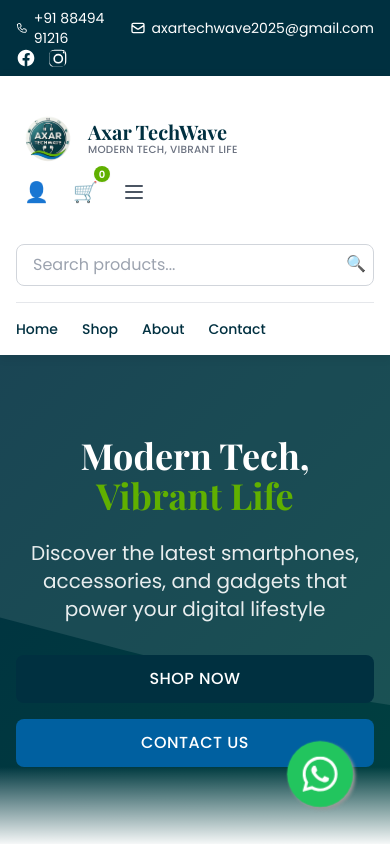
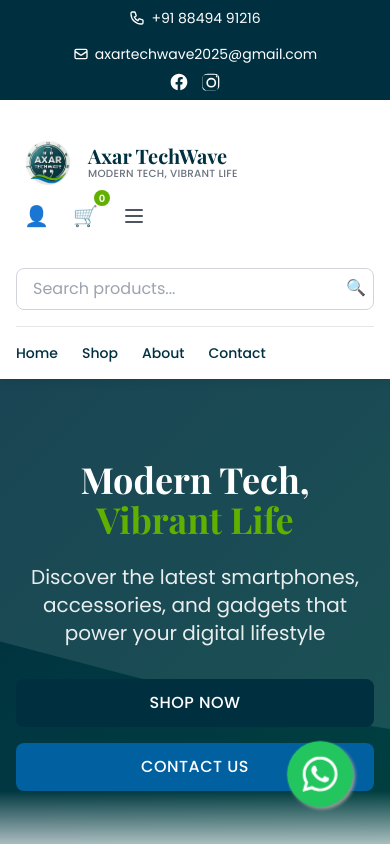
Before and after one commit to F-enil/AxarTechwave, a plain HTML site: page Index.html in a window 390 px wide. Shown: the top 844 px of the page. Drawn offline with nearby package versions, Linux system fonts and the light colour scheme; no server answers.

Commit message:
Fix: frontend updated

```diff
--- a/Index.html
+++ b/Index.html
@@ -361,19 +361,20 @@
     </style>
 </head>
 
-<body class="font-body bg-white">
+<body class="font-body bg-white overflow-x-hidden">
     <!-- Top Bar -->
     <div class="bg-primary text-white py-2 text-sm">
         <div class="container mx-auto px-4 flex flex-wrap justify-between items-center">
-            <div class="flex items-center space-x-4">
-                <span class="flex items-center gap-1.5">
+            <div
+                class="flex flex-wrap items-center justify-center sm:justify-start gap-4 w-full sm:w-auto mb-2 sm:mb-0">
+                <span class="flex items-center gap-1.5 whitespace-nowrap">
                     <svg class="w-4 h-4" fill="none" stroke="currentColor" viewBox="0 0 24 24"
                         xmlns="http://www.w3.org/2000/svg">
                         <path stroke-linecap="round" stroke-linejoin="round" stroke-width="2"
                             d="M3 5a2 2 0 012-2h3.28a1 1 0 01.948.684l1.498 4.493a1 1 0 01-.502 1.21l-2.257 1.13a11.042 11.042 0 005.516 5.516l1.13-2.257a1 1 0 011.21-.502l4.493 1.498a1 1 0 01.684.949V19a2 2 0 01-2 2h-1C9.716 21 3 14.284 3 6V5z">
                         </path>
                     </svg>
-                    +91 88494 91216
+                    <a href="tel:+918849491216" class="hover:text-accent">+91 88494 91216</a>
                 </span>
                 <span class="flex items-center gap-1.5">
                     <svg class="w-4 h-4" fill="none" stroke="currentColor" viewBox="0 0 24 24"
@@ -394,7 +395,7 @@
                     GSTIN: 24ACKFA5069R1ZQ
                 </span>
             </div>
-            <div class="flex items-center space-x-3">
+            <div class="flex items-center justify-center sm:justify-end space-x-3 w-full sm:w-auto">
                 <a href="https://www.facebook.com/share/16Y7P5KLkk/" target="_blank"
                     class="hover:text-accent transition-colors" aria-label="Facebook">
                     <svg class="w-5 h-5" fill="currentColor" viewBox="0 0 24 24" aria-hidden="true">
```
